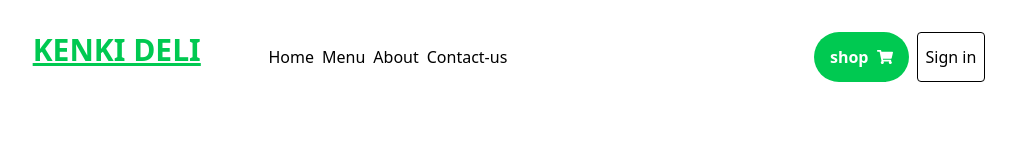
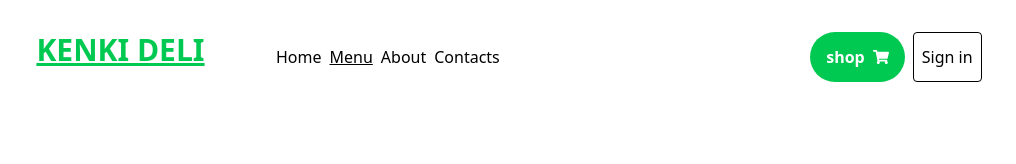
Before and after one commit to kennzuki/food-delivery-frontend, a React (Vite) app in the folder food-delivery-frontend/: page / in a window 1280 px wide. Shown: the top 164 px of the page, without its empty margins (131-1147 px from the left). Built offline with nearby package versions, Linux system fonts and the light colour scheme.

Commit message:
navbar list items set to active links

```diff
--- a/food-delivery-frontend/src/components/Navbar.tsx
+++ b/food-delivery-frontend/src/components/Navbar.tsx
@@ -1,17 +1,39 @@
+import { useState } from 'react';
 import { FaShoppingCart } from 'react-icons/fa';
 const Navbar = () => {
+  const [menu, setMenu] = useState('menu');
   return (
-    <div className='max-w-6xl mx-auto p-8 flex justify-evenly'>
-      <h1 className='text-3xl font-bold underline uppercase text-green-500'>
+    <div className='max-w-6xl mx-auto p-8 flex justify-evenly cursor-pointer'>
+      <h1 className='text-3xl font-bold underline uppercase text-green-500 '>
         {' '}
         Kenki deli{' '}
       </h1>
-      <nav className='flex gap-2 place-items-center'>
-        <a href='/'>Home</a>
-        <a href='/menu'>Menu</a>
-        <a href='/about'>About</a>
-        <a href='/contact'>Contact-us</a>
-      </nav>
+      <ul className='flex gap-2 place-items-center capitalize'>
+        <li
+          onClick={() => setMenu('home')}
+          className={menu === 'home' ? 'underline' : ''}
+        >
+          home
+        </li>
+        <li
+          onClick={() => setMenu('menu')}
+          className={menu === 'menu' ? 'underline' : ''}
+        >
+          menu{' '}
+        </li>
+        <li
+          onClick={() => setMenu('about')}
+          className={menu === 'about' ? 'underline' : ''}
+        >
+          about{' '}
+        </li>
+        <li
+          onClick={() => setMenu('contact')}
+          className={menu === 'contact' ? 'underline' : ''}
+        >
+          contacts{' '}
+        </li>
+      </ul>
       <div className='flex gap-2'>
         <input type='search' className='' />
         <button className='bg-green-500 hover:bg-green-700 text-white font-bold py-2 px-4 rounded-full flex gap-2 place-items-center'>
```
